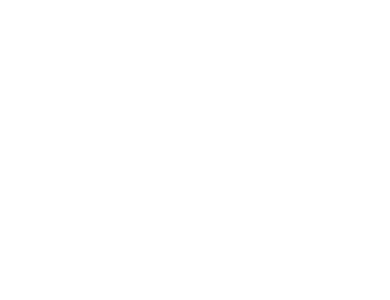
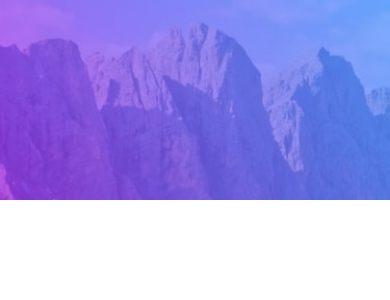
Before and after one commit to feeeyli/todo-app-mobile, a React Native app: screen / in a window 390 px wide. Shown: the top 300 px of the page. Built offline with nearby package versions, Linux system fonts and the light colour scheme.

Commit message:
:lipstick: create an image background

```diff
--- a/App.js
+++ b/App.js
@@ -1,8 +1,18 @@
 import React from "react";
-import { Container } from "./src/styles/AppStyles";
+import { StatusBar } from "react-native";
+import { Background, Container } from "./src/styles/AppStyles";
 
 const App = () => {
-	return <Container></Container>;
+	return (
+		<Container>
+			<Background source={require("./src/assets/bg-mobile-light.jpg")} />
+			<StatusBar
+				backgroundColor="transparent"
+				translucent
+				barStyle="light-content"
+			/>
+		</Container>
+	);
 };
 
 export default App;
--- a/src/styles/AppStyles.jsx
+++ b/src/styles/AppStyles.jsx
@@ -3,3 +3,11 @@
 export const Container = styled.View`
 	flex: 1;
 `;
+
+export const Background = styled.Image`
+	width: 100%;
+	height: 200px;
+	position: absolute;
+	top: 0;
+	left: 0;
+`;
```
